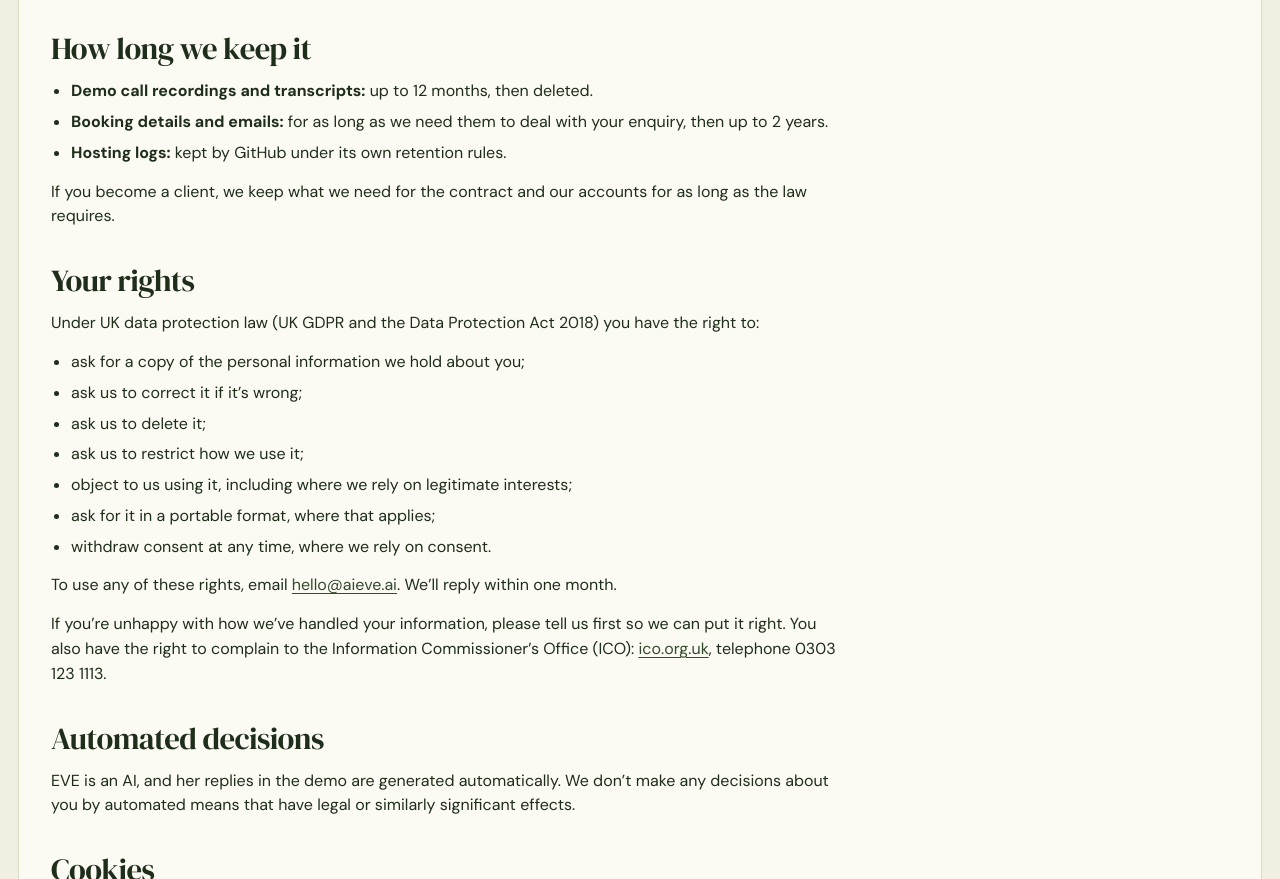
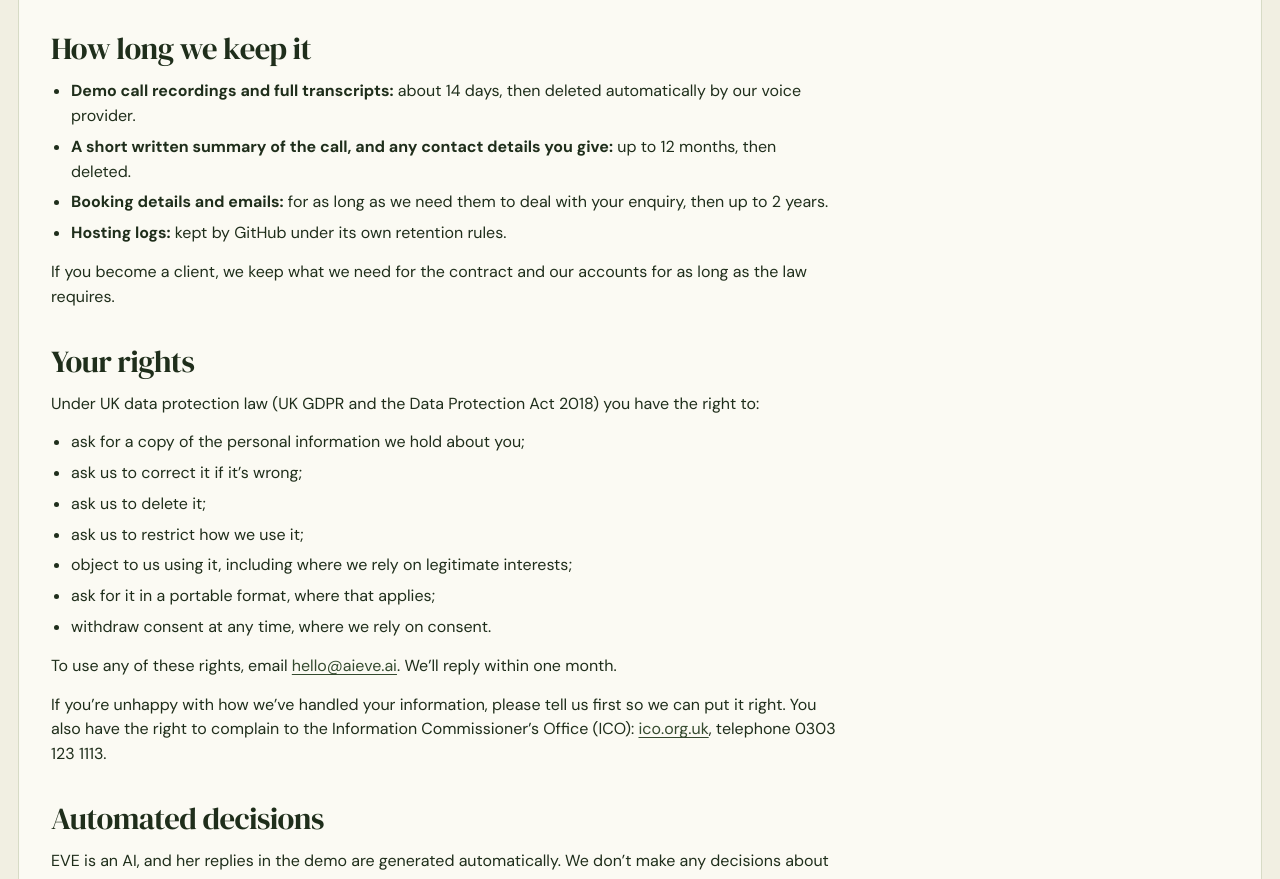
Before and after one commit to hayleycommits/aieve-ai, a plain HTML site: page privacy-policy.html in a window 1280 px wide. Shown: the part 2008-2887 px from the top of the page. Drawn offline with nearby package versions, Linux system fonts and the light colour scheme.

Commit message:
Privacy: recordings deleted after about 14 days; summaries up to 12 months
Co-Authored-By: Claude Opus 5.5 <noreply@anthropic.com>

```diff
--- a/privacy-policy.html
+++ b/privacy-policy.html
@@ -73,7 +73,8 @@
 
 <h2>How long we keep it</h2>
 <ul>
-<li><b>Demo call recordings and transcripts:</b> up to 12 months, then deleted.</li>
+<li><b>Demo call recordings and full transcripts:</b> about 14 days, then deleted automatically by our voice provider.</li>
+<li><b>A short written summary of the call, and any contact details you give:</b> up to 12 months, then deleted.</li>
 <li><b>Booking details and emails:</b> for as long as we need them to deal with your enquiry, then up to 2 years.</li>
 <li><b>Hosting logs:</b> kept by GitHub under its own retention rules.</li>
 </ul>
```
